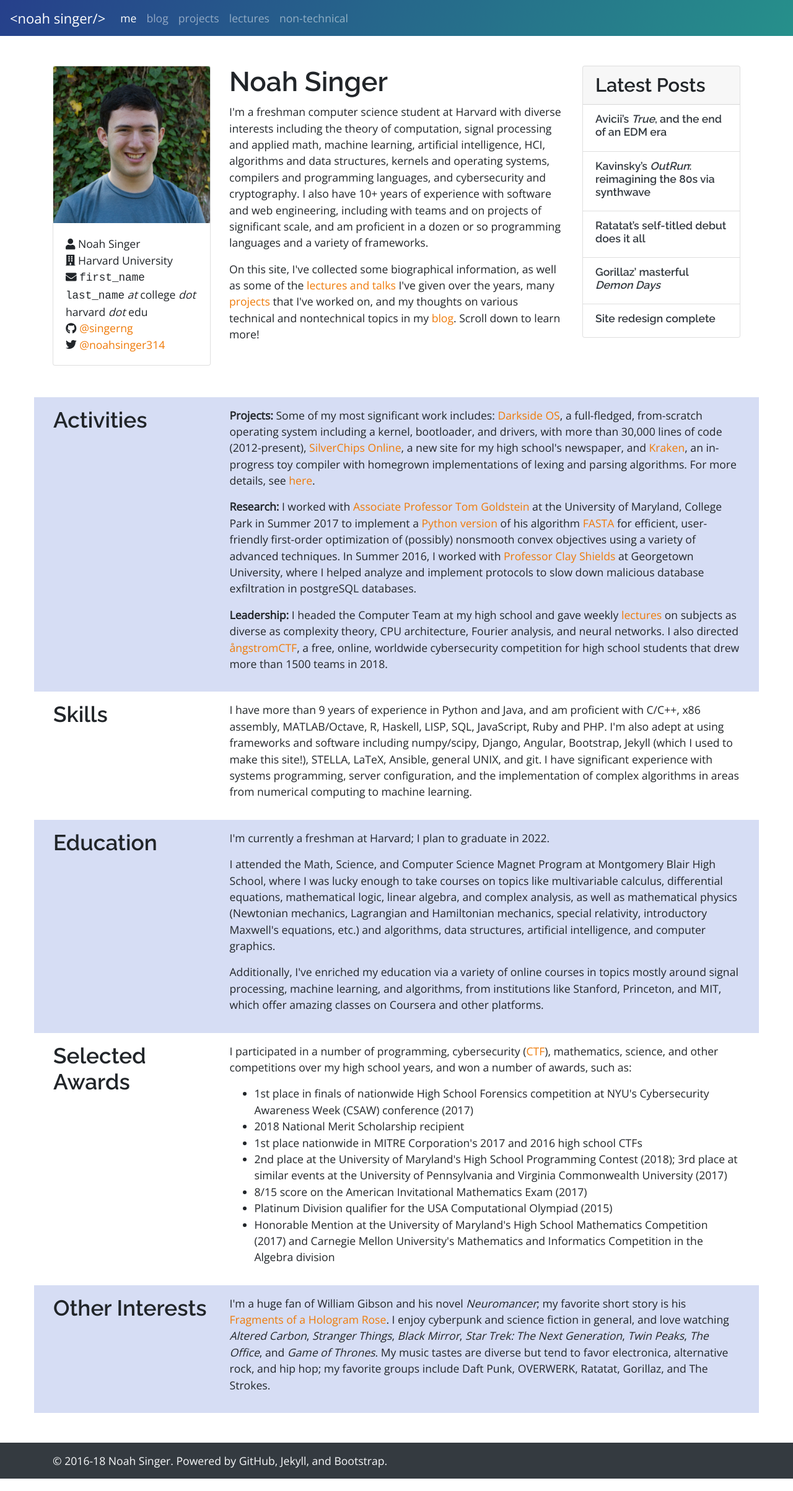
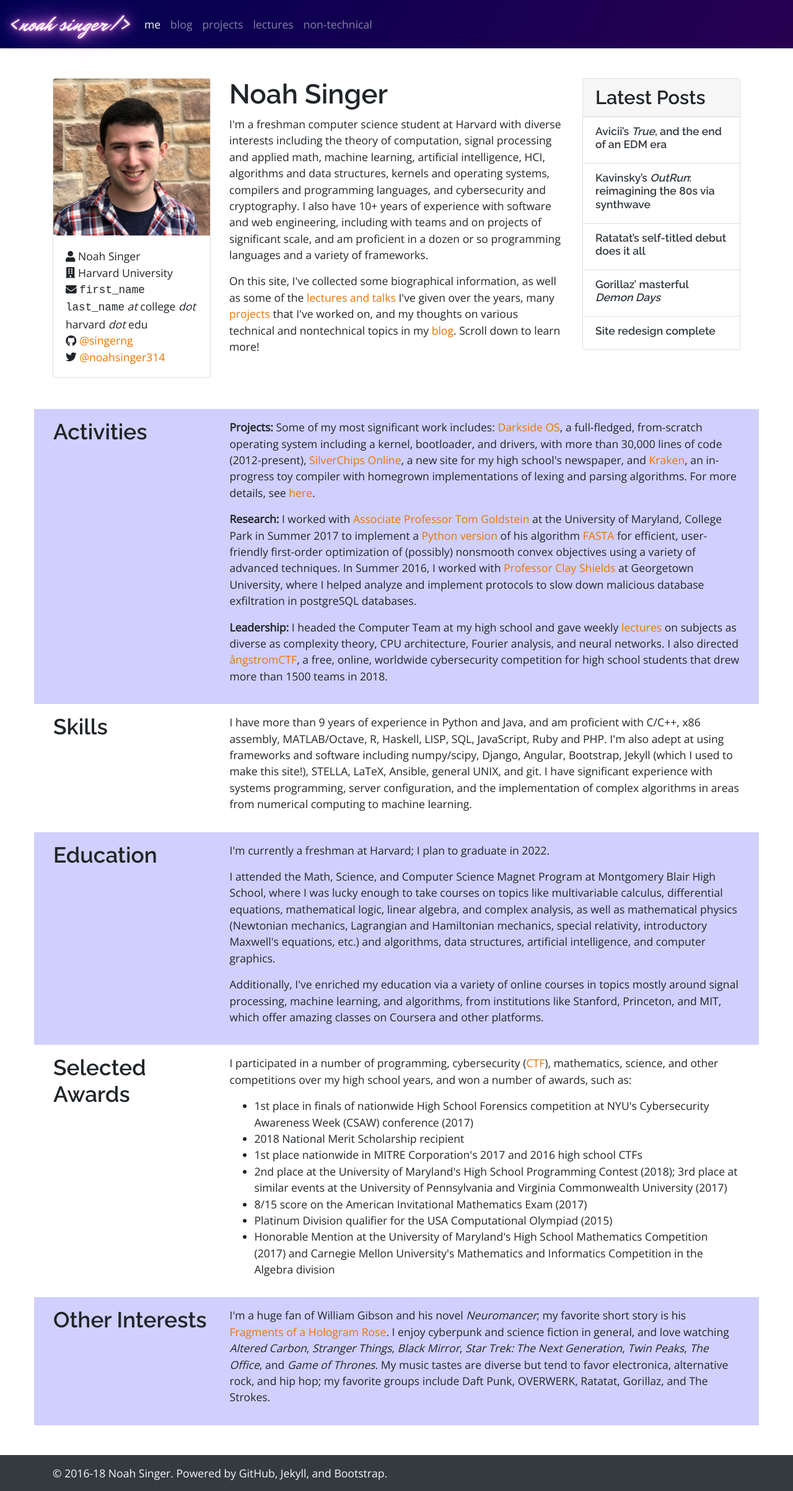
Before and after one commit to singerng/noahsinger.org, a Jekyll site: the page built from index/index.html, in a window 1280 px wide. Shown: the whole page at 62% size. Built offline with Jekyll 4.4.1, drawn with Linux system fonts in a browser that asks for light colours; nearby versions of some CDN libraries.

Commit message:
changed some colors and the picture

```diff
--- a/_sass/_variables.scss
+++ b/_sass/_variables.scss
@@ -3,9 +3,9 @@ $font-size-base: 1.1rem !default;
 $headings-font-family: "Raleway", serif !default;
 $headings-font-weight: 600;
 
-$back-primary: #26408b;
-$back-secondary: #26908b;
-$link-color: #ef7a08;
+$back-primary: #000050;
+$back-secondary: #280052;
+$link-color: #e97402;
 $mark-bg: #ebdfeb;
 
 @import "bootstrap/functions";
--- a/static/styles/theme.scss
+++ b/static/styles/theme.scss
@@ -3,6 +3,7 @@
 
 @import url('https://fonts.googleapis.com/css?family=Open+Sans:400');
 @import url('https://fonts.googleapis.com/css?family=Raleway:600');
+@import url('https://fonts.googleapis.com/css?family=Mr+Dafoe:400');
 
 @import "variables";
 
@@ -38,10 +39,24 @@ body {
   }
 
   &:nth-child(odd) {
-    background-color: lighten($back-primary, 55%);
+    background-color: lighten($back-primary, 75%);
   }
 }
 
 .card-header .card-title {
   margin-bottom: 0;
 }
+
+@mixin glow($size, $color) {
+  $all: ();
+  @for $i from 1 through 5 {
+    $all: append($all, 0 0 ($i*$i*$size) + px $color, comma);
+  }
+  text-shadow: $all;
+}
+
+.navbar-brand {
+  font-family: "Mr Dafoe";
+  font-size: 2em;
+  @include glow(4, #ee82ee);
+}
```
Also changed, not shown: static/images/noahsinger.jpg.
